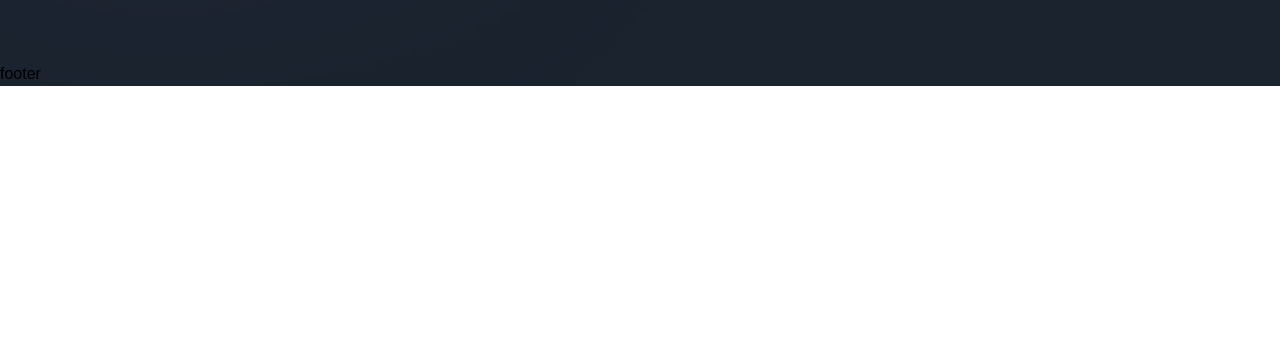
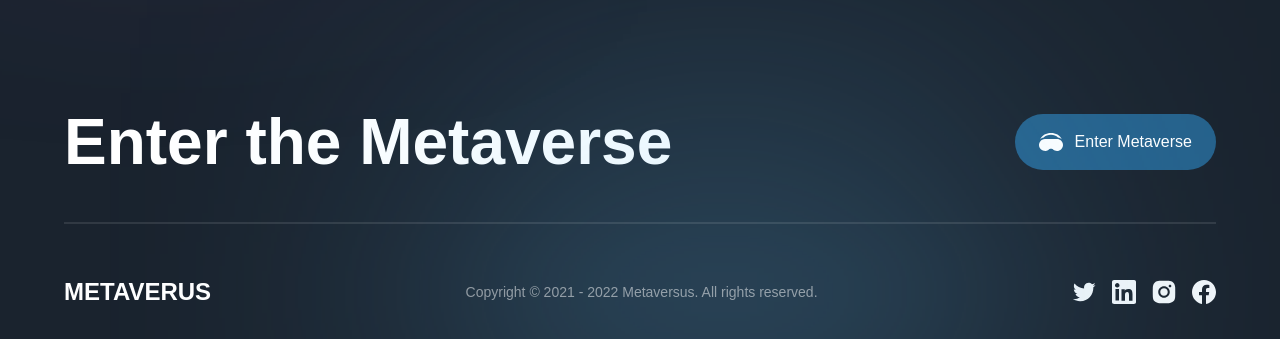
Before and after one commit to Bhavyaatrivedi/MetaLink, a Next.js app: page / in a window 1280 px wide. Shown: the part 6911-7250 px from the top of the page. Before the commit the page ends 6997 px from the top, so only its background shows below. Built offline with nearby package versions, Linux system fonts and the light colour scheme; a web font is replaced by a local one.

Commit message:
footer section

```diff
--- a/components/Footer.jsx
+++ b/components/Footer.jsx
@@ -1,9 +1,61 @@
 'use client';
 
+import { motion } from 'framer-motion';
+import { socials } from '../constants';
+
+import styles from '../styles';
+import { footerVariants } from '../utils/motion';
+
 const Footer = () => (
-  <footer>
-    footer
-  </footer>
+  <motion.footer
+    variants={footerVariants}
+    initial="hidden"
+    whileInView="show"
+    className={`${styles.xPaddings} py-8 relative`}
+  >
+    <div className="footer-gradient" />
+    <div className={`${styles.innerWidth} mx-auto flex flex-col gap-8`}>
+      <div className="flex items-center justify-between flex-wrap gap-5">
+        <h4 className="font-bold md:text-[64px] text-[44px] text-white">
+          Enter the Metaverse
+        </h4>
+        <button type="button" className="flex items-center h-fit py-4 px-6 bg-[#25618B] rounded-[32px] gap-[12px]">
+          <img
+            src="/headset.svg"
+            alt="headset"
+            className="w-[24px] h-[24px] object-contain"
+          />
+          <span className="font-normal text-[16px] text-white">
+            Enter Metaverse
+          </span>
+        </button>
+      </div>
+
+      <div className="flex flex-col">
+        <div className="mb-[50px] h-[2px] bg-white opacity-10" />
+
+        <div className="flex items-center justify-between flex-wrap gap-4">
+          <h4 className="font-extrabold text-[24px] text-white">
+            METAVERUS
+          </h4>
+          <p className="font-normal text-[14px] text-white opacity-50">
+            Copyright © 2021 - 2022 Metaversus. All rights reserved.
+          </p>
+
+          <div className="flex gap-4">
+            {socials.map((social) => (
+              <img
+                key={social.name}
+                src={social.url}
+                alt={social.name}
+                className="w-[24px] h-[24px] object-contain cursor-pointer"
+              />
+            ))}
+          </div>
+        </div>
+      </div>
+    </div>
+  </motion.footer>
 );
 
 export default Footer;
```
